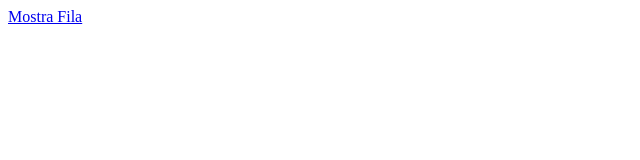
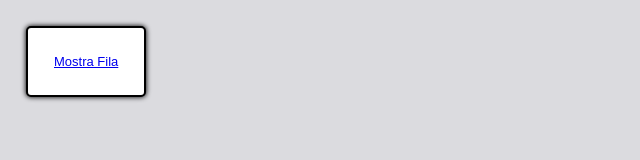
Before and after one commit to OslierOliveira/desafio-01, a plain HTML site: page index.html in a window 1280 px wide. Shown: the whole page, without its empty margins (0-640 px from the left). Drawn offline with Linux system fonts and the light colour scheme.

Commit message:
Add files via upload

```diff
--- a/css/estilo.css
+++ b/css/estilo.css
@@ -1,3 +1,28 @@
-     td, tr, table {
-        border: 1px solid rgb(7, 7, 7);
-     }
+     *{
+      padding: 0;
+      margin: 0;
+      box-sizing: border-box;
+      font-family: Arial, Helvetica, sans-serif;
+      text-align: left;
+      font-size: 13px;
+  }
+
+  td, tr, table {
+   border: .5px solid rgb(24, 2, 85);
+}
+
+  body{
+      padding: 2rem;
+      display: flex;
+      align-items: letf;
+      justify-content: left;
+      background: rgb(219, 219, 223);
+  }
+
+  .container{
+      border: 2px solid black;
+      border-radius: 5px;
+      box-shadow: 0 0 5px 0.3px black;
+      padding: 2rem;
+      background: white;
+  }
```
